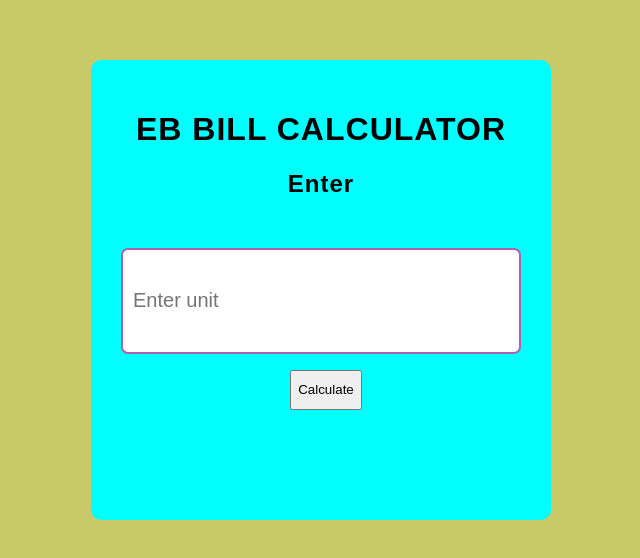
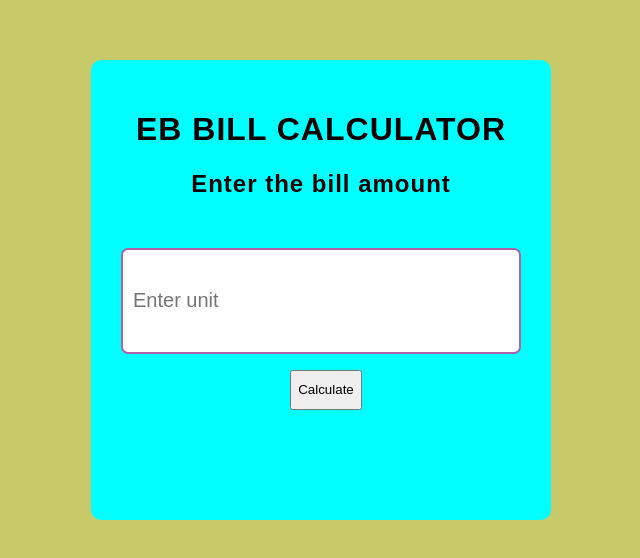
Before and after one commit to lakshman1425/EbBill, a plain HTML site: page index.html in a window 1280 px wide. Shown: the part 140-698 px from the top of the page, without its empty margins (319-959 px from the left). Drawn offline with Linux system fonts and the light colour scheme.

Commit message:
Update index.html

```diff
--- a/index.html
+++ b/index.html
@@ -11,7 +11,7 @@
 
    <div id="wrapper">
     <h1>EB BILL CALCULATOR</h1>
-      <h2>    Enter </h2>
+      <h2>    Enter the bill amount </h2>
       <div class="inputdiv">
         <input type="text" id="input" placeholder="Enter unit">
       </div>
```
